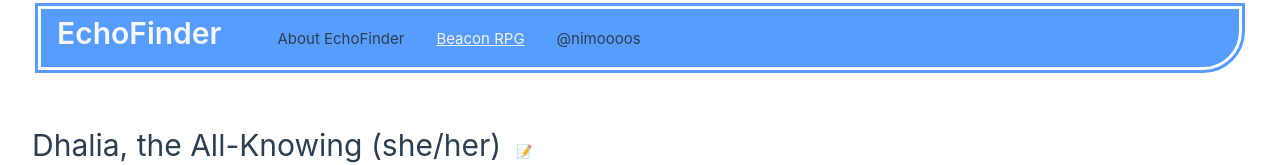
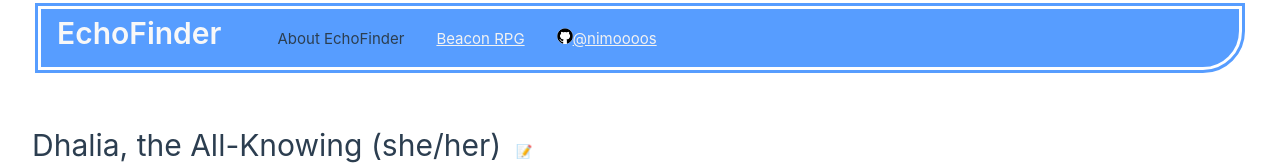
Before and after one commit to nimoooos/echofinder, a Vue app: page / in a window 1280 px wide. Shown: the top 165 px of the page. Built offline with nearby package versions, Linux system fonts and the light colour scheme.

Commit message:
Github logo added

```diff
--- a/src/components/NavBar/NavBar.vue
+++ b/src/components/NavBar/NavBar.vue
@@ -1,10 +1,16 @@
+<script setup lang="ts">
+import logoGithub from '@/assets/logos/github.png';
+</script>
+
 <template>
   <div id="navbar">
     <h1 id="title">EchoFinder</h1>
     <ul>
       <li>About EchoFinder</li>
       <li><a href="https://pirategonzalezgames.itch.io/beacon-ttrpg">Beacon RPG</a></li>
-      <li>@nimoooos</li>
+      <li>
+        <a href="https://github.com/nimoooos"><img :src="logoGithub" class="logo" />@nimoooos</a>
+      </li>
     </ul>
   </div>
   <div class="wrapper">
@@ -49,4 +55,13 @@ a:hover {
   color: var(--color-text-mute);
   transition: 0.3s;
 }
+
+.logo {
+  height: 16px;
+  width: 16px;
+}
+
+.logo:hover {
+  transition: 0.3s;
+}
 </style>
```
Also changed, not shown: src/assets/logos/github.png (added).
